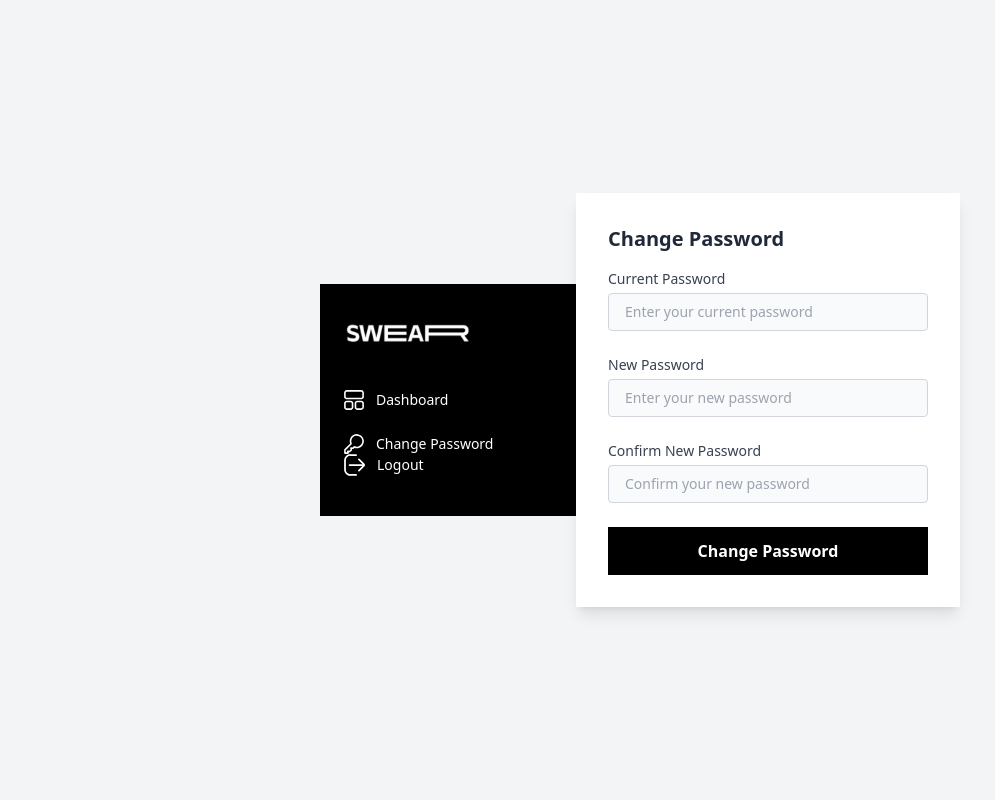
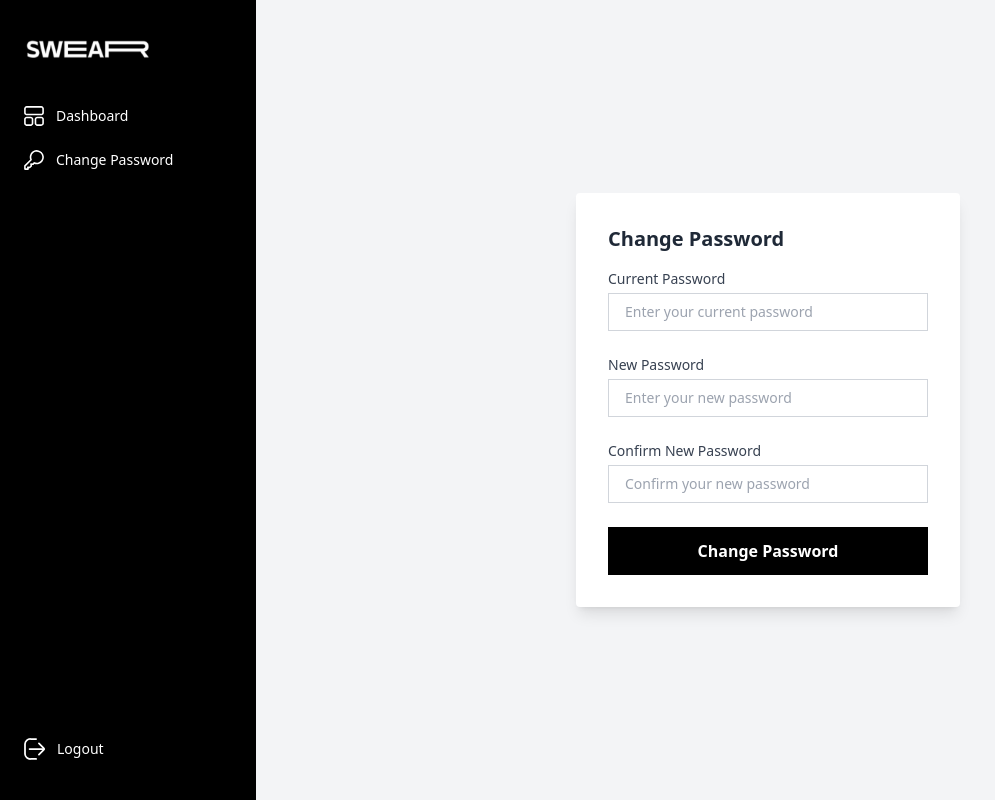
Before and after one commit to Bakbak24/sneaker-configurator-frontend, a Vue app: page /change-password in a window 1280 px wide. Shown: the whole page, without its empty margins (0-995 px from the left). Built offline with nearby package versions, Linux system fonts and the light colour scheme; sample sign-in values are in the browser's storage.

Commit message:
feat: update Change Password page layout

```diff
--- a/src/pages/ChangePasswordPage.vue
+++ b/src/pages/ChangePasswordPage.vue
@@ -1,7 +1,10 @@
 <template>
-  <div class="min-h-screen flex items-center justify-center bg-gray-100">
+  <div class="min-h-screen flex bg-gray-100">
+    <!-- Sidebar -->
     <Sidebar />
-    <div class="bg-white p-8 shadow-lg max-w-sm w-full">
+    <!-- Change password form -->
+    <div class="flex-1 flex items-center justify-center bg-gray-100">
+      <div class="bg-white p-8 shadow-lg max-w-sm w-full rounded">
         <h1 class="text-xl font-bold text-gray-800 mb-4">Change Password</h1>
         <form @submit.prevent="handleChangePassword" class="space-y-6">
           <div>
@@ -11,7 +14,7 @@
               v-model="currentPassword"
               type="password"
               placeholder="Enter your current password"
-            class="mt-1 block w-full px-4 py-2 border border-gray-300 rounded bg-gray-50 text-gray-800 focus:ring-2 focus:ring-gray-500 sm:text-sm"
+              class="mt-1 block w-full px-4 py-2 border border-gray-300 bg-white text-black placeholder-gray-400 focus:outline-none focus:ring-2 focus:ring-gray-500 sm:text-sm"
             />
           </div>
           <div>
@@ -21,7 +24,7 @@
               v-model="newPassword"
               type="password"
               placeholder="Enter your new password"
-            class="mt-1 block w-full px-4 py-2 border border-gray-300 rounded bg-gray-50 text-gray-800 focus:ring-2 focus:ring-gray-500 sm:text-sm"
+              class="mt-1 block w-full px-4 py-2 border border-gray-300 bg-white text-black placeholder-gray-400 focus:outline-none focus:ring-2 focus:ring-gray-500 sm:text-sm"
             />
           </div>
           <div>
@@ -31,7 +34,7 @@
               v-model="confirmPassword"
               type="password"
               placeholder="Confirm your new password"
-            class="mt-1 block w-full px-4 py-2 border border-gray-300 rounded bg-gray-50 text-gray-800 focus:ring-2 focus:ring-gray-500 sm:text-sm"
+              class="mt-1 block w-full px-4 py-2 border border-gray-300 bg-white text-black placeholder-gray-400 focus:outline-none focus:ring-2 focus:ring-gray-500 sm:text-sm"
             />
           </div>
           <button
@@ -43,6 +46,7 @@
         </form>
         <p v-if="errorMessage" class="text-red-500 text-center mt-4">{{ errorMessage }}</p>
         <p v-if="successMessage" class="text-green-500 text-center mt-4">{{ successMessage }}</p>
+      </div>
     </div>
   </div>
 </template>
@@ -76,8 +80,8 @@ export default {
       }
 
       try {
-        const response = await fetch('https://sneaker-configurator-backend.onrender.com/users/change-password', {
-          method: 'PATCH',
+        const response = await fetch('https://sneaker-configurator-backend.onrender.com/users/updatePassword', {
+          method: 'PUT',
           headers: {
             'Content-Type': 'application/json',
             Authorization: `Bearer ${localStorage.getItem('token')}`,
@@ -120,4 +124,5 @@ export default {
 </script>
 
 <style scoped>
+/* Optional: Additional styling if needed */
 </style>
```
Lines whose indentation alone changed are shown as unchanged.
